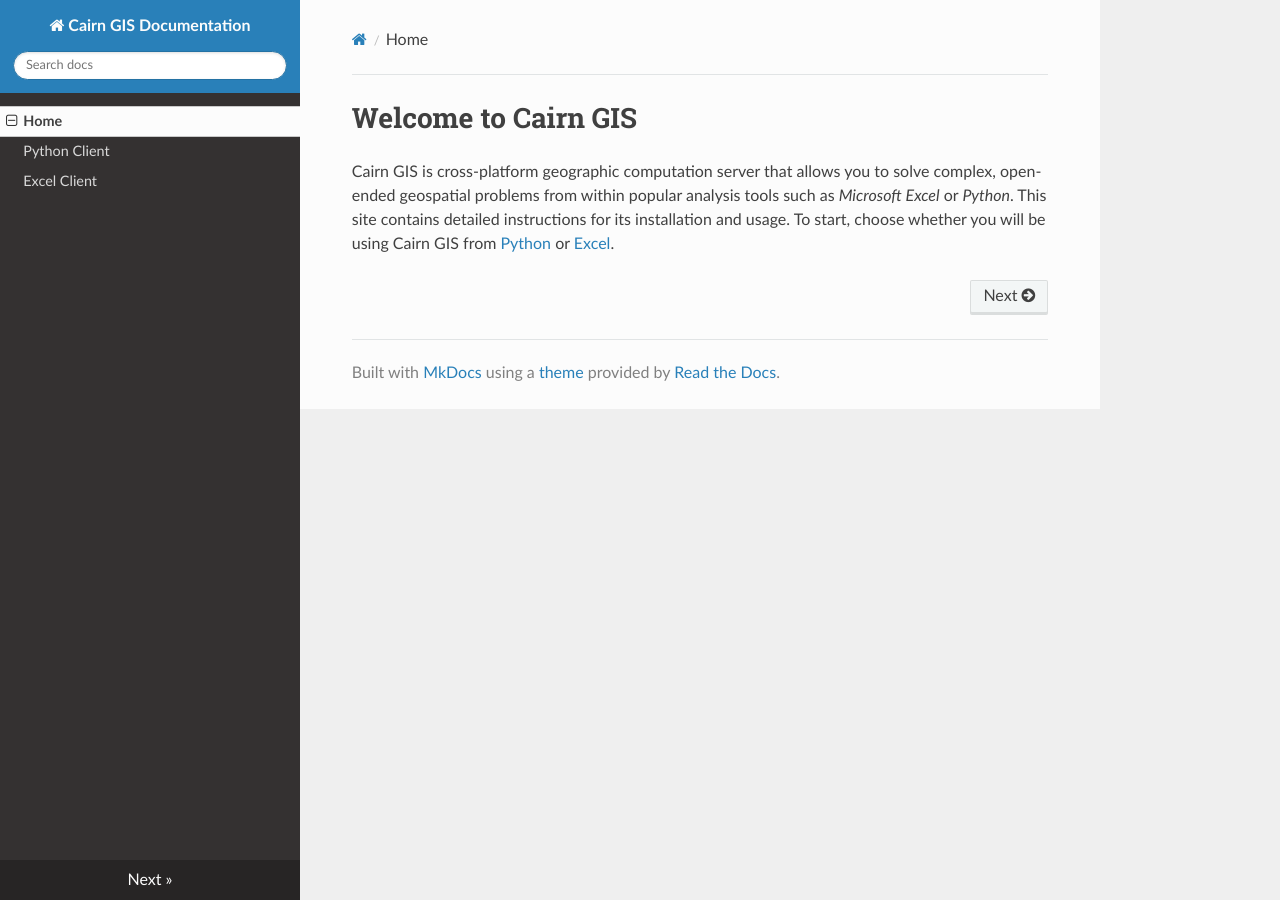
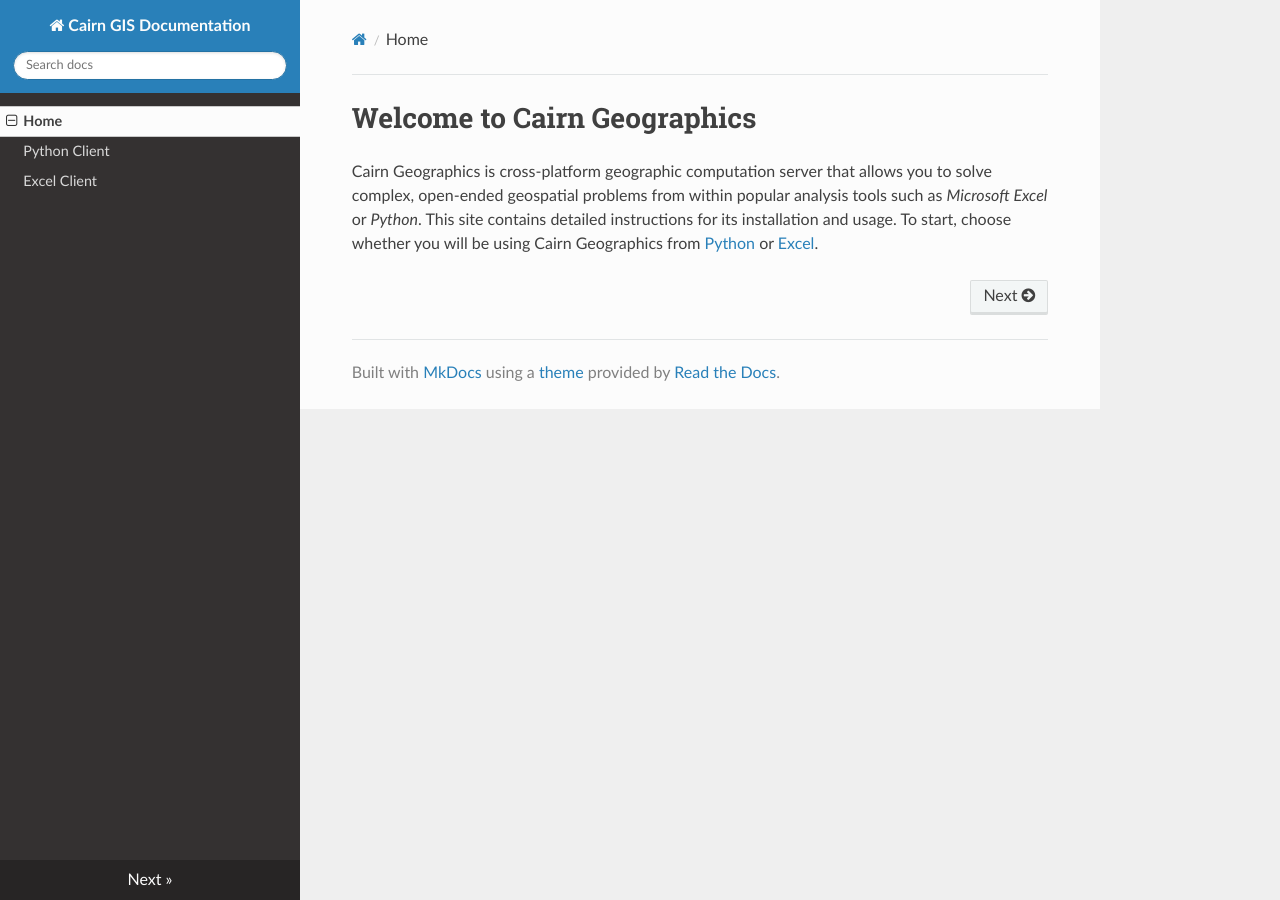
Before and after one commit to cairn-labs/cairn-gis-docs, an MkDocs documentation site: the page built from docs/index.md, in a window 1280 px wide. Built offline with MkDocs 1.6.1, drawn with Linux system fonts in a browser that asks for light colours; nearby versions of some CDN libraries; old or Windows-style settings are respelled for this version of MkDocs.

Commit message:
rename to geographics

```diff
--- a/docs/index.md
+++ b/docs/index.md
@@ -1,5 +1,5 @@
-# Welcome to Cairn GIS
+# Welcome to Cairn Geographics
 
-Cairn GIS is cross-platform geographic computation server that allows you to solve complex, open-ended geospatial
+Cairn Geographics is cross-platform geographic computation server that allows you to solve complex, open-ended geospatial
 problems from within popular analysis tools such as *Microsoft Excel* or *Python*. This site contains detailed
-instructions for its installation and usage. To start, choose whether you will be using Cairn GIS from [Python](/python) or [Excel](/excel).
+instructions for its installation and usage. To start, choose whether you will be using Cairn Geographics from [Python](/python) or [Excel](/excel).
```
